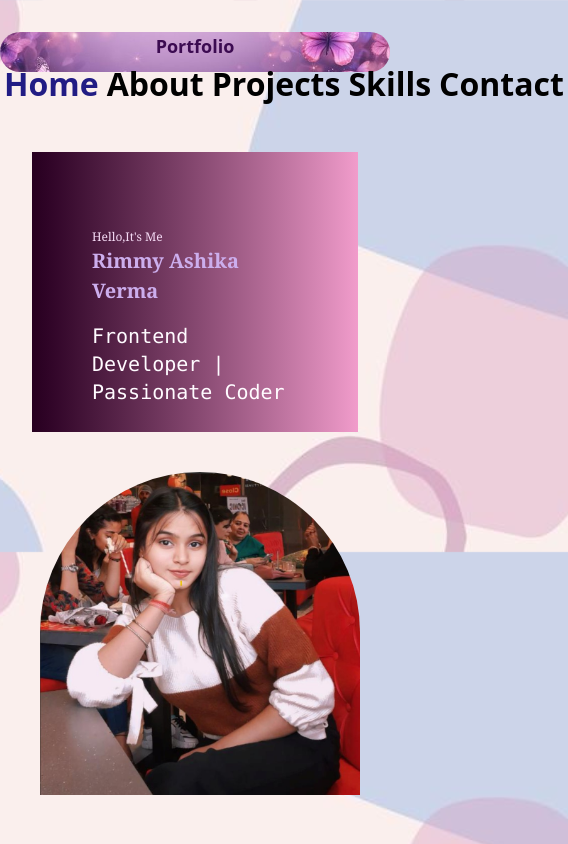
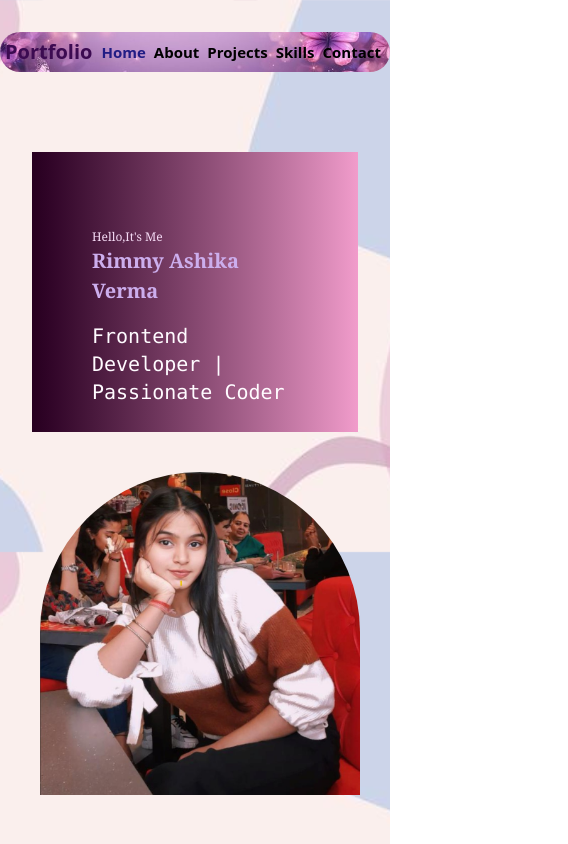
Before and after one commit to RimmyAshika/Portfolio, a React (Vite) app: page / in a window 390 px wide. Shown: the whole page, 568 px wide, since content can reach past the window. Built offline with nearby package versions, Linux system fonts and the light colour scheme.

Commit message:
initial file added

```diff
--- a/src/Components/Header/Header.jsx
+++ b/src/Components/Header/Header.jsx
@@ -7,10 +7,10 @@ function Header() {
     <header className="mt-8 justify-between  md:mx-90">
 
         <nav >
-        <div className="font-bold  items-center h-10  md:h-15 flex rounded-full flex-wrap justify-evenly  bg-[url('/Images/bgImage.jpg')] bg-cover bg-center ">
-            <p className='font-bold md:text-3xl text-lg text-[#3c0b51]'>Portfolio</p>
+        <div className="font-bold  items-center h-10  md:h-15 flex rounded-full flex-wrap justify-evenly  bg-[url('/Images/bgImage.jpg')] bg-cover bg-center flex-nowrap ">
+            <p className='font-bold md:text-3xl text-xl text-[#3c0b51]'>Portfolio</p>
 
-            <div className='md:text-lg text-[2rem]'>
+            <div className='md:text-lg text-[15px]'>
             <ul className="flex items-center justify-evenly text-[#1b1d37] ">
             <li >
             <NavLink to="/" className={({isActive})=>`hover:underline ${isActive ?"text-[#211C84]" :" text-black"}
@@ -36,12 +36,11 @@ function Header() {
             </ul>
             </div>
             <div className='md:block hidden'>
-              <Link
-               to=""
+              <p
                className="bg-gradient-to-r  from-[#130120] to-[#a791b6] md:w-40 w-15 md:text-lg text-[8px] focus:ring-3 focus:ring-violet-950
             rounded-full flex justify-center hover:border-2 focus:outline-none items-center md:h-10 h-6 text-[#ececea]"
             >
-              Download CV </Link>
+              Download CV </p>
       </div>
         </div>
     </nav>
```
